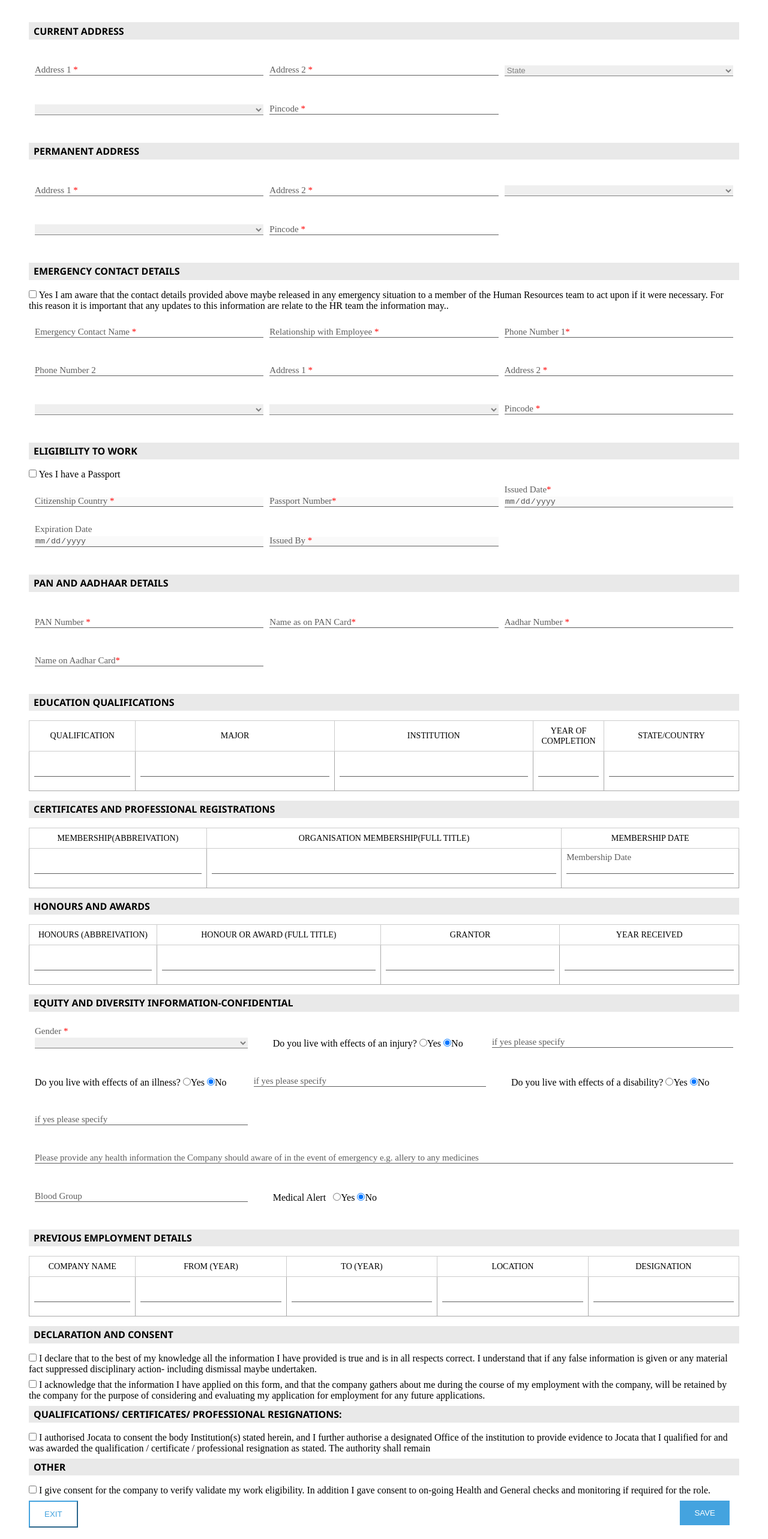
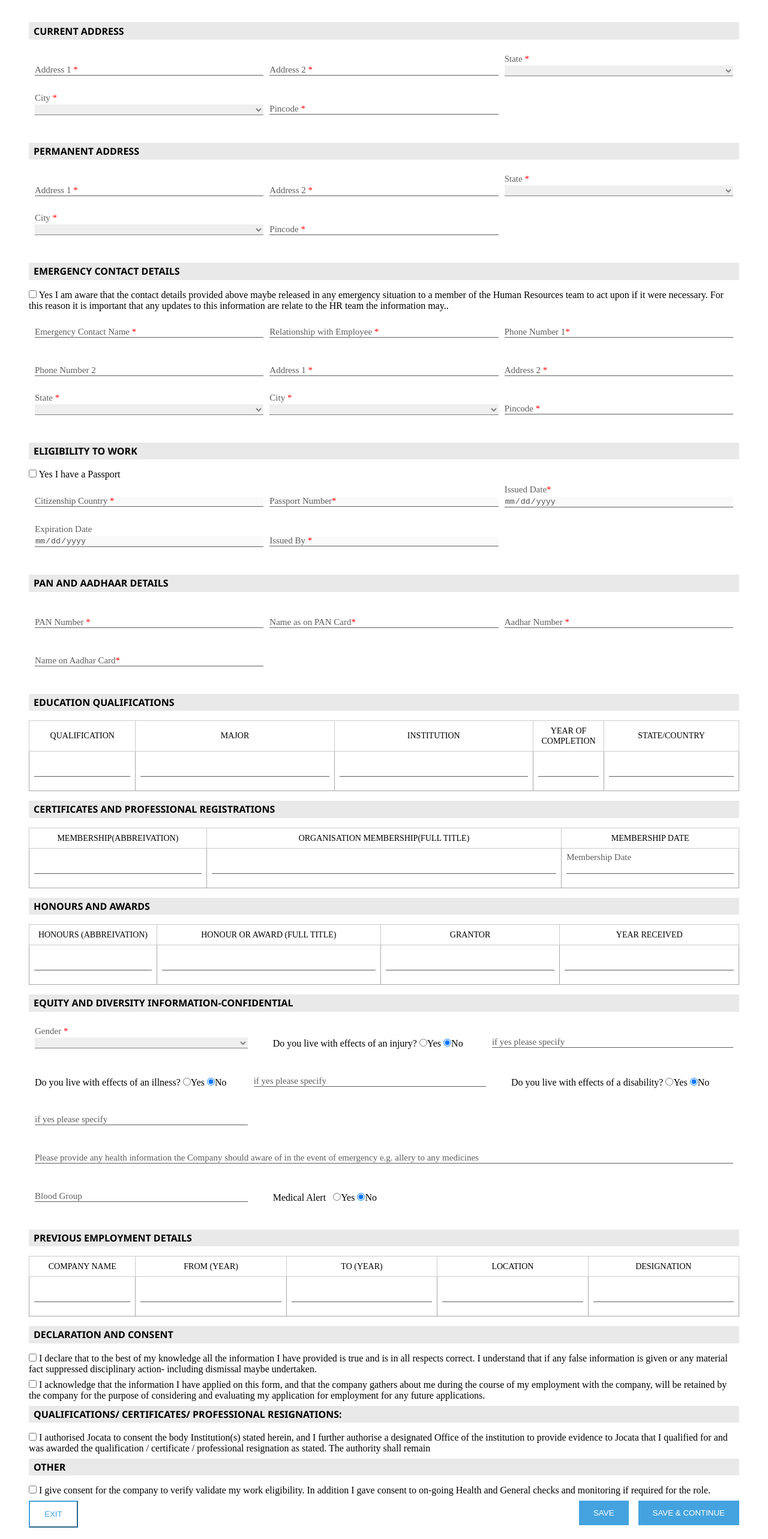
Before and after one commit to imsahil2001/batch-1-jocata-proj, an Angular app: page / in a window 1280 px wide. Shown: the part 226-2792 px from the top of the page at 60% size. Built offline with nearby package versions, Linux system fonts and the light colour scheme.

Commit message:
new commit

```diff
--- a/src/app/app.component.html
+++ b/src/app/app.component.html
@@ -216,11 +216,12 @@
                 name=""
                 id=""
                 formControlName="currentstate"
-
               >
-                <option value="" disabled>State</option>
-
+                <option disabled>State</option>
               </select>
+              <label for="" class="date-label">
+                State <span style="color: red">*</span>
+              </label>
               <div
                 class="validation_popup"
                 *ngIf="
@@ -244,9 +245,11 @@
                 id=""
                 formControlName="currentcity"
               >
-                <option value="">City</option>
-
+                <option disabled>City</option>
               </select>
+              <label for="" class="date-label">
+                City <span style="color: red">*</span>
+              </label>
               <div
                 class="validation_popup"
                 *ngIf="
@@ -331,8 +334,11 @@
                 id=""
                 formControlName="permanentstate"
               >
-                <option value="">State</option>
+                <option disabled>State</option>
               </select>
+              <label for="" class="date-label">
+                State <span style="color: red">*</span>
+              </label>
               <div
                 class="validation_popup"
                 *ngIf="
@@ -356,8 +362,11 @@
                 id=""
                 formControlName="permanentcity"
               >
-                <option value="">City</option>
+                <option disabled>Permanent City</option>
               </select>
+              <label for="" class="date-label">
+                City <span style="color: red">*</span>
+              </label>
               <div
                 class="validation_popup"
                 *ngIf="
@@ -526,8 +535,11 @@
                 id=""
                 formControlName="emergencystate"
               >
-                <option value="">State</option>
+                <option disabled>State</option>
               </select>
+              <label for="" class="date-label">
+                State <span style="color: red">*</span>
+              </label>
               <div
                 class="validation_popup"
                 *ngIf="
@@ -536,7 +548,7 @@
                   (submitted && myReactiveForm.get('emergencystate').invalid)
                 "
               >
-                emergencystate Please enter a valid State name
+                Please enter a valid State name
               </div>
             </div>
           </td>
@@ -549,8 +561,11 @@
                 id=""
                 formControlName="emergencycity"
               >
-                <option value="">City</option>
+                <option disabled>City</option>
               </select>
+              <label for="" class="date-label">
+                City <span style="color: red">*</span>
+              </label>
               <div
                 class="validation_popup"
                 *ngIf="
@@ -601,7 +616,7 @@
             <div class="input_box">
               <input
                 [attr.disabled]="true"
-                type="text "
+                type="text"
                 formControlName="country"
                 class="form-control"
                 required
@@ -630,7 +645,7 @@
             <div class="input_box">
               <input
                 [attr.disabled]="true"
-                type="text "
+                type="text"
                 formControlName="passport"
                 class="form-control"
                 required
@@ -709,7 +724,7 @@
             <div class="input_box">
               <input
                 [attr.disabled]="true"
-                type="text "
+                type="text"
                 formControlName="issuedby"
                 class="form-control"
                 required
@@ -741,7 +756,7 @@
           <td>
             <div class="input_box">
               <input
-                type="text "
+                type="text"
                 formControlName="pan"
                 class="form-control"
                 required
@@ -764,7 +779,7 @@
           <td>
             <div class="input_box">
               <input
-                type="text "
+                type="text"
                 formControlName="panname"
                 class="form-control"
                 required
@@ -1459,7 +1474,9 @@
         >
           Save
         </button>
-        <!-- <button class="filled-btn" onclick="onSubmit()">Save & Continue</button> -->
+        <button class="filled-btn" (click)="onSubmitAndContinue()">
+          Save & Continue
+        </button>
       </div>
     </div>
   </form>
--- a/src/app/app.component.ts
+++ b/src/app/app.component.ts
@@ -263,10 +263,10 @@ export class AppComponent implements OnInit {
         Validators.pattern('^(?!d+$)(?:[a-zA-Z][a-zA-Z @&$,]*)?$'),
         Validators.required,
       ]),
-      declarationCheckboxOne: new FormControl(null, [Validators.required]),
+      declarationCheckboxOne: new FormControl(false, [Validators.required]),
       declarationCheckboxSecond: new FormControl(false, [Validators.required]),
-      beingQualifiedCheckbox: new FormControl(null, [Validators.required]),
-      otherConsentCheckbox: new FormControl(null, [Validators.required]),
+      beingQualifiedCheckbox: new FormControl(false, [Validators.required]),
+      otherConsentCheckbox: new FormControl(false, [Validators.required]),
     });
   }
 
@@ -315,6 +315,7 @@ export class AppComponent implements OnInit {
       this.myReactiveForm
         .get('passport')
         .setValidators([
+          Validators.required,
           Validators.pattern('^[A-PR-WYa-pr-wy][1-9]\\d\\s?\\d{4}[1-9]$'),
         ]);
       this.myReactiveForm
@@ -394,31 +395,35 @@ export class AppComponent implements OnInit {
   // --------------------------------------------
   // request to service layer
   onSubmit() {
+    if (sessionStorage.getItem('emp_id') == null) {
+
+
       this.makePayLoad();
       console.log(this.requestPayLoad);
       this.submitted = true;
 
+      // if form is invalid it wont get submit
       if (this.myReactiveForm.invalid) {
         return;
       }
+      console.log('submitted');
 
-
+      // sending payload to backend
       this.emp_id = this.userservice.savePersonalDetails(
         this.requestPayLoad
       );
 
-
-    // console.log(this.responsePayload.emp_id);
-
+      // setting session storage
       sessionStorage.setItem('emp_id', this.emp_id);
       sessionStorage.setItem('stage', 'PERSONAL_INFO');
     }
+  }
 
-  obj: any = {
-    country: 'India',
-    state: 'Lagos',
-  };
-
+  onSubmitAndContinue() {
+    if (sessionStorage.getItem('emp_id') == null) {
+      this.onSubmit();
+    }
+  }
 
 
   //request payload is made from formGroup
```
Lines whose indentation alone changed are shown as unchanged.
